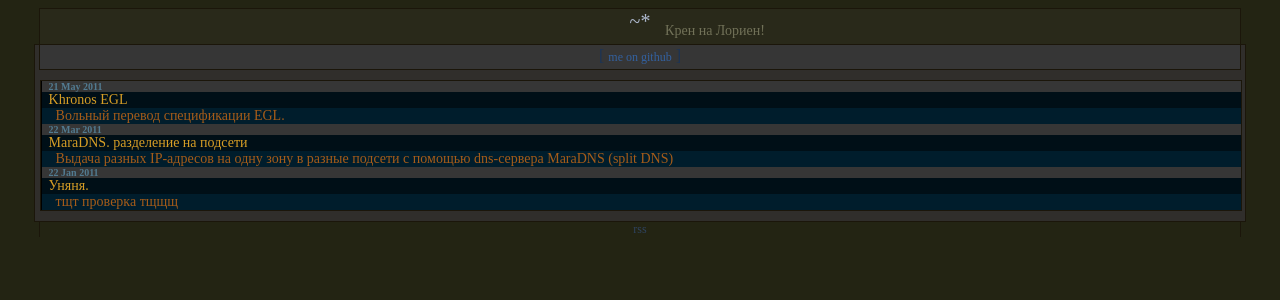
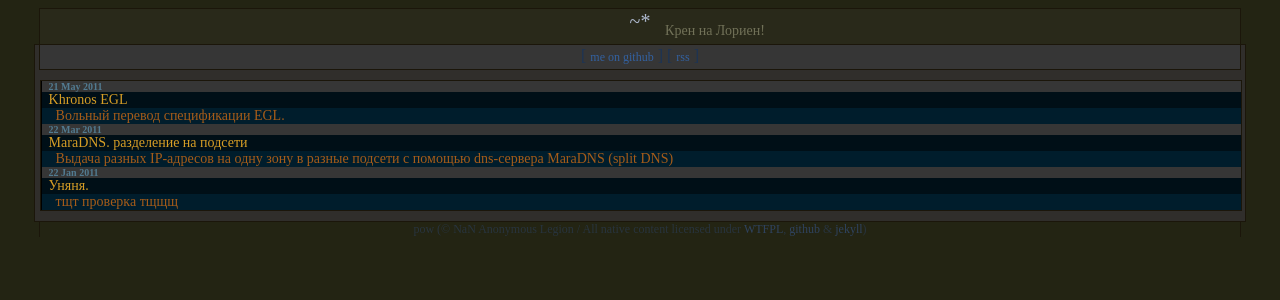
Before and after one commit to noktoborus/noktoborus.github.com, a Jekyll site: the page built from index.html, in a window 1280 px wide. Shown: the top 300 px of the page. Built offline with Jekyll 4.4.1, drawn with Linux system fonts in a browser that asks for light colours; comment, search, counter and statistics services are not loaded.

Commit message:
update style && layout

```diff
--- a/_layouts/default.html
+++ b/_layouts/default.html
@@ -45,13 +45,14 @@
 		<div id="body" class="body">
 			<div id="body_head">
 				[ <a href="https://github.com/noktoborus/">me on github</a> ]
+				[ <a href="{{ site.url }}/atom.xml">rss</a> ]
 			</div>
 			<div id="body_body">
 				{{ content }}
 			</div>
 		</div>
 		<div id="foot">
-			<a href="{{ site.url }}/atom.xml">rss</a>
+			pow (© NaN Anonymous Legion / All native content licensed under <a href="/COPYING">WTFPL</a>, <a href="https://github.com/">github</a> &amp; <a href="https://github.com/mojombo/jekyll/">jekyll</a>)
 		</div>
 	</body>
 </html>
--- a/_layouts/posts.html
+++ b/_layouts/posts.html
@@ -19,4 +19,5 @@ layout: default
 <div id="disqus_thread">
 	<noscript style="text-align: center">Set up javascript for posts comments</noscript>
 </div>
+
 <!-- /post -->
--- a/style/base.css
+++ b/style/base.css
@@ -14,11 +14,11 @@ body {
 	text-align: center;
 }
 #head a, #foot a {
-	display: block;
 	text-align: center;
 	text-decoration: none;
 }
 #head a {
+	display: block;
 	color: #aeb9cf;
 	font-size: 20px;
 	border: 1px solid #29291a;
@@ -32,7 +32,6 @@ body {
 }
 #foot a {
 	color: #2f435f;
-	font-size: 12px;
 }
 #head {
 	background-color: #29291a;
@@ -103,7 +102,12 @@ body {
 	margin-right: auto;
 }
 #foot {
+	color: #28343e;
 	border-top: 0px;
+	font-size: 12px;
+}
+#foot:hover {
+	color: #334552;
 }
 #posts {
 }
```
Also changed, not shown: 1 other file.
